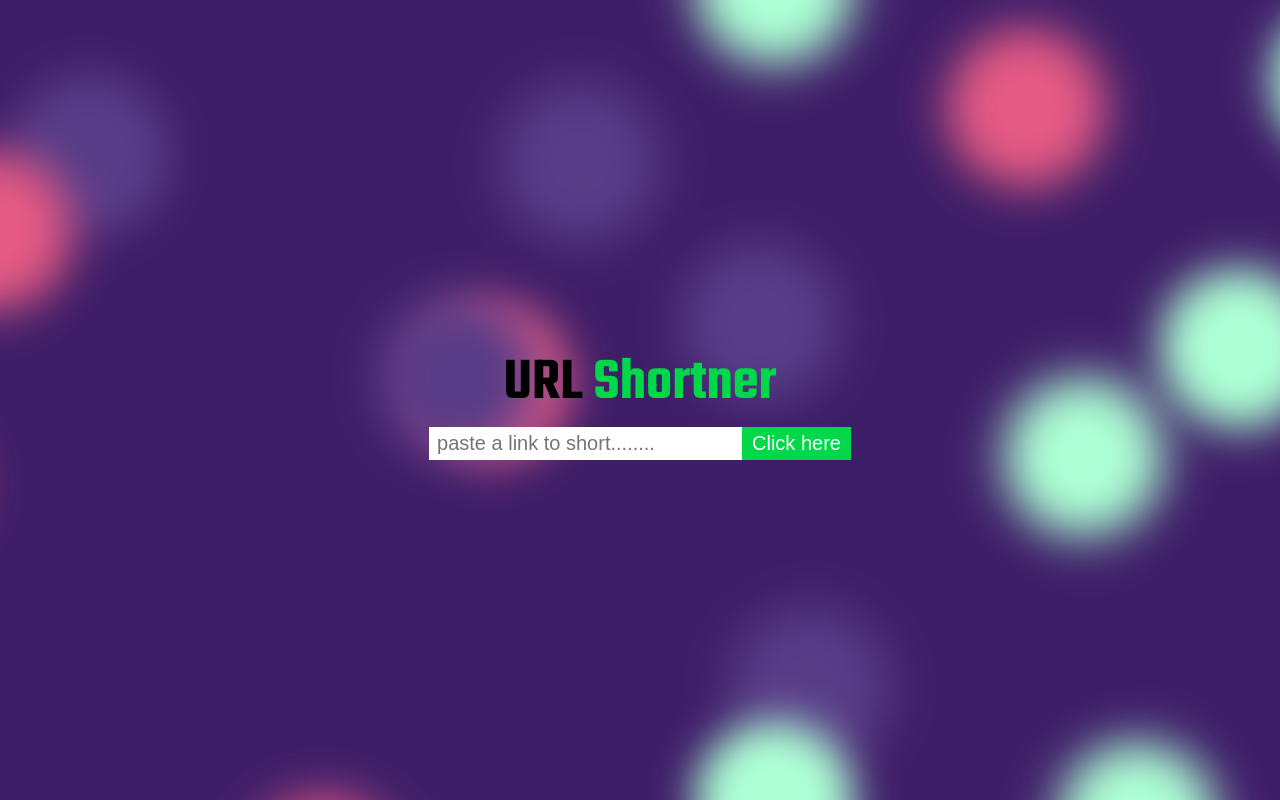
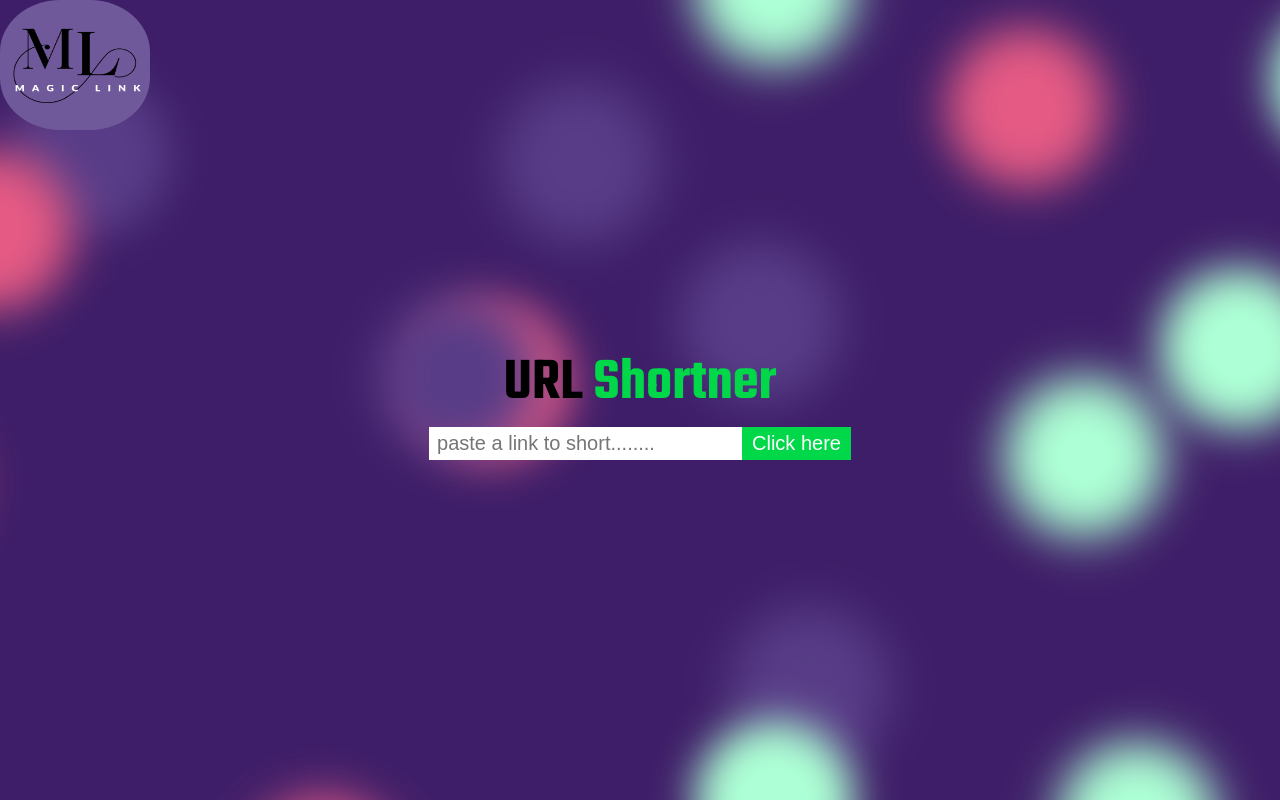
Before and after one commit to amarjeetk123/Link-Shortner-App, a React (Create React App) app: page / in a window 1280 px wide. Built offline with nearby package versions, Linux system fonts and the light colour scheme; a web font is replaced by a local one.

Commit message:
adding a logo

```diff
--- a/src/App.js
+++ b/src/App.js
@@ -1,11 +1,12 @@
-
 import './App.css';
 import BackgroundAnimation from './components/BackgroundAnimation';
 import HomePage from './components/HomePage';
+import Navbar from './components/Navbar';
 
 function App() {
   return (
     <div>
+      <Navbar />
     <HomePage />
     <BackgroundAnimation />
     </div>
--- /dev/null
+++ b/src/components/Navbar.js
@@ -0,0 +1,16 @@
+import React from 'react'
+import logo from "../Images/logo.png"
+import "./style.css"
+
+const Navbar = () => {
+  return (
+    <nav>
+        <div className='left'>
+            <img src={logo} alt="LoGo" />
+        </div>
+        <div className='right'></div>
+    </nav>
+  )
+}
+
+export default Navbar
--- a/src/components/style.css
+++ b/src/components/style.css
@@ -73,3 +73,16 @@
 .error-back{
 color: red;
 }
+
+
+/* style for navbar  */
+nav{
+    position: fixed;
+}
+
+.left img{
+    width: 150px;
+    height: 130px;
+    border-radius: 40%;
+    cursor: pointer;
+}
```
Also changed, not shown: src/Images/logo.png (added).
